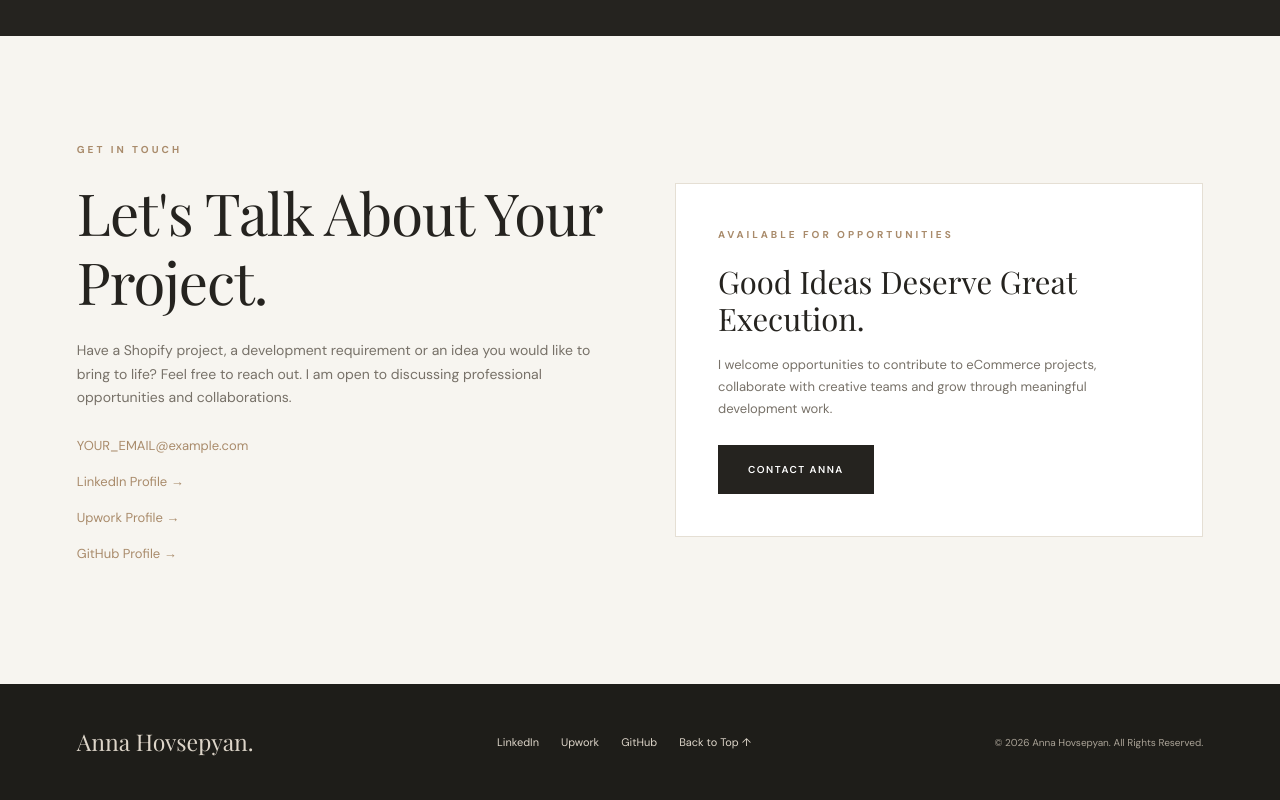
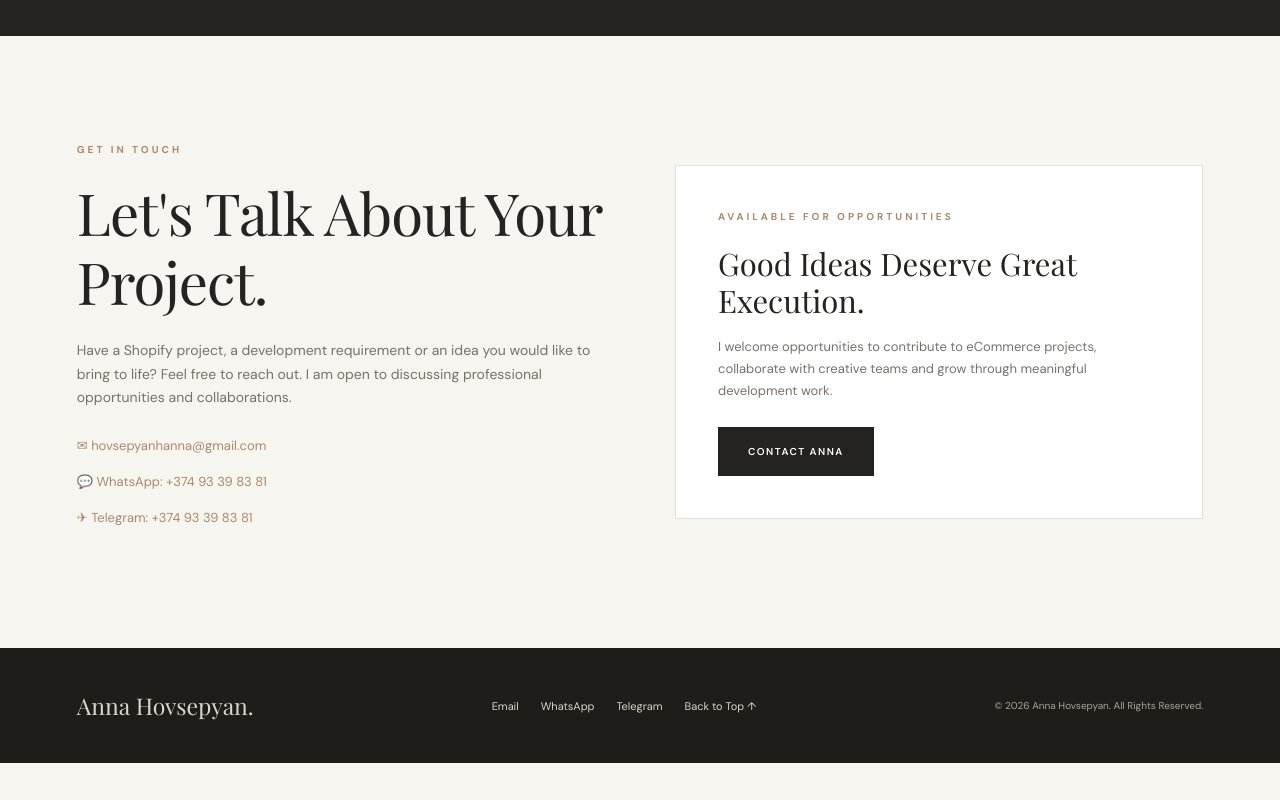
Before and after one commit to hovsepyanhanna/My-Portfolio-, a plain HTML site: page index.html in a window 1280 px wide. Shown: the part 10678-11478 px from the top of the page. After the commit the page ends 11441 px from the top, so only its background shows below. Drawn offline with nearby package versions, Linux system fonts and the light colour scheme; a web font is replaced by a local one.

Commit message:
Update contact details in index.html
Updated contact information and removed placeholder links.

```diff
--- a/index.html
+++ b/index.html
@@ -8,9 +8,7 @@
 <title>Anna Hovsepyan | Shopify Developer & eCommerce Specialist</title>
 
 <meta name="description" content="Explore Anna Hovsepyan's Shopify development portfolio. Shopify Liquid, custom theme sections, HTML, CSS, JavaScript and premium eCommerce experiences.">
-
 <meta name="keywords" content="Shopify Developer, Shopify Liquid, Custom Shopify Sections, eCommerce Developer, HTML5, CSS3, JavaScript">
-
 <meta name="author" content="Anna Hovsepyan">
 <meta name="theme-color" content="#f7f5f0">
 
@@ -825,6 +823,11 @@ nav {
   color: var(--accent);
   font-size: 13px;
   overflow-wrap: anywhere;
+  transition: color 0.3s;
+}
+
+.contact-details a:hover {
+  color: var(--dark);
 }
 
 .contact-card {
@@ -1338,11 +1341,6 @@ footer {
 
     <div class="video-wrapper reveal">
 
-      <!--
-        Add your own MP4 video to:
-        assets/shopify-showreel.mp4
-      -->
-
       <video
         controls
         playsinline
@@ -1825,33 +1823,15 @@ footer {
         </p>
 
         <div class="contact-details">
-
-          <!-- Replace with your real email -->
-          <a href="mailto:YOUR_EMAIL@example.com">
-            YOUR_EMAIL@example.com
+          <a href="mailto:hovsepyanhanna@gmail.com">
+            ✉ hovsepyanhanna@gmail.com
           </a>
-
-          <!-- Replace with your real LinkedIn URL -->
-          <a href="YOUR_LINKEDIN_URL"
-             target="_blank"
-             rel="noopener noreferrer">
-            LinkedIn Profile →
+          <a href="https://wa.me/37493398381" target="_blank" rel="noopener noreferrer">
+            💬 WhatsApp: +374 93 39 83 81
           </a>
-
-          <!-- Replace with your real Upwork URL -->
-          <a href="YOUR_UPWORK_URL"
-             target="_blank"
-             rel="noopener noreferrer">
-            Upwork Profile →
+          <a href="https://t.me/+37493398381" target="_blank" rel="noopener noreferrer">
+            ✈ Telegram: +374 93 39 83 81
           </a>
-
-          <!-- Replace with your GitHub URL -->
-          <a href="YOUR_GITHUB_URL"
-             target="_blank"
-             rel="noopener noreferrer">
-            GitHub Profile →
-          </a>
-
         </div>
       </div>
 
@@ -1868,7 +1848,7 @@ footer {
           meaningful development work.
         </p>
 
-        <a href="mailto:YOUR_EMAIL@example.com" class="btn">
+        <a href="mailto:hovsepyanhanna@gmail.com" class="btn">
           Contact Anna
         </a>
 
@@ -1889,9 +1869,9 @@ footer {
       <div class="footer-logo">Anna Hovsepyan.</div>
 
       <div class="footer-links">
-        <a href="YOUR_LINKEDIN_URL" target="_blank" rel="noopener noreferrer">LinkedIn</a>
-        <a href="YOUR_UPWORK_URL" target="_blank" rel="noopener noreferrer">Upwork</a>
-        <a href="YOUR_GITHUB_URL" target="_blank" rel="noopener noreferrer">GitHub</a>
+        <a href="mailto:hovsepyanhanna@gmail.com">Email</a>
+        <a href="https://wa.me/37493398381" target="_blank" rel="noopener noreferrer">WhatsApp</a>
+        <a href="https://t.me/+37493398381" target="_blank" rel="noopener noreferrer">Telegram</a>
         <a href="#home">Back to Top ↑</a>
       </div>
 
```
